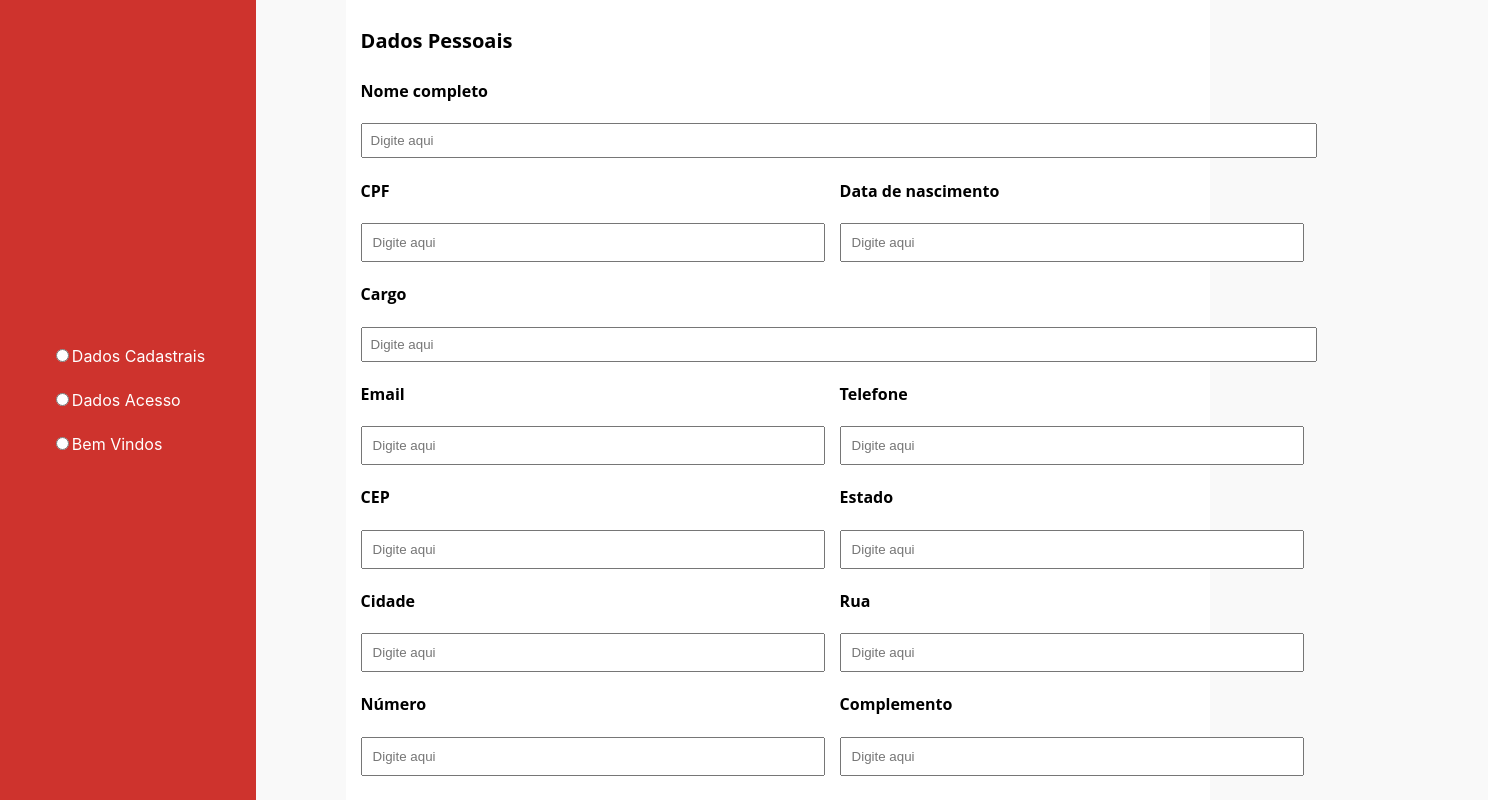
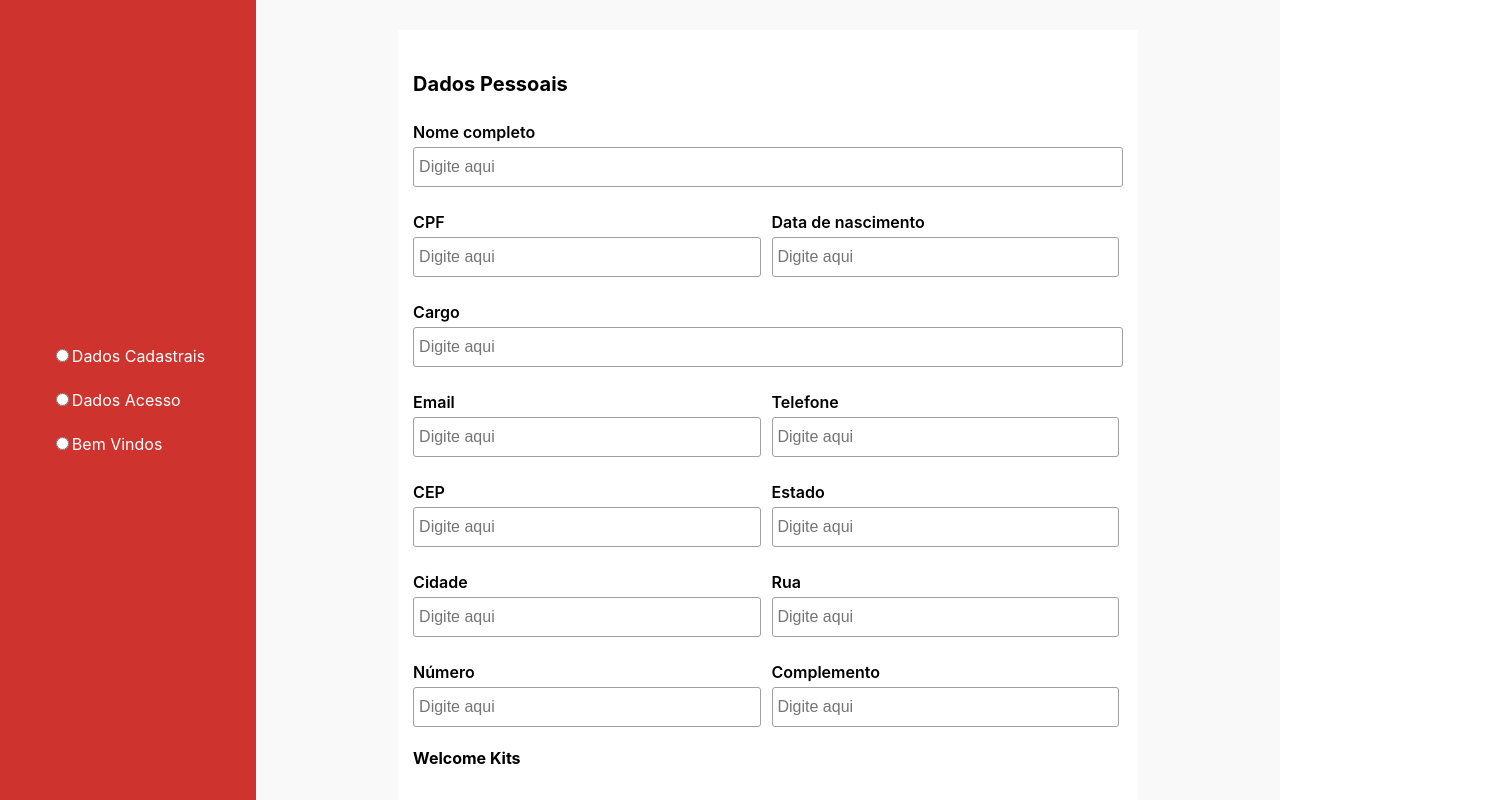
Before and after one commit to StartFuture/onboarding-me-rh-front, a React (Create React App) app: page /forms-cadfuncionario in a window 1280 px wide. Shown: the top 800 px of the page, 1488 px wide, since content can reach past the window. Built offline with nearby package versions, Linux system fonts and the light colour scheme.

Commit message:
update style

```diff
--- a/src/pages/FormCadFunci/assets/css/style.css
+++ b/src/pages/FormCadFunci/assets/css/style.css
@@ -1,14 +1,3 @@
-body {
-  margin: 0;
-  padding: 0;
-  box-sizing: border-box;
-  background: #F9F9F9;
-}
-
-.conteudo {
-  display: flex;
-  flex-direction: row;
-}
 
 .titleCad h4 {
   height: 100%;
@@ -16,132 +5,105 @@ body {
   font-size: 20px;
 }
 
-.cadastroFuncionario {
-  width: 30%;
-  padding-left: 0px;
-  padding-right: 60vh;
-  margin-left: 27%;
-  background: #FFF;
-  font-family: 'Open Sans', sans-serif;
+
+.formcadfuncionario {
+  display: flex;
+  height: 100%;
+  width: 80%;
+  margin-left: 20%;
+  flex-direction: column;
+  align-items: center;
+  background: #f9f9f9;
 }
 
-.cadastroFuncionario h4{
-  margin-left: 15px;
+.formcontent {
+  width: 70%;
+  margin: auto;
+  margin-top: 30px;
+  background: white;
+  padding: 15px;
+  padding-right: 8px ;
 }
 
+
+
 .namecomplete h4 {
-  top: 100px;
+  margin: 25px 0px 5px 0px;
+  font-size: 16px;
+  font-weight: 600;
 }
 
 .namecomplete input {
-  display: flex;
-  width: 117vh;
-  margin-left: 15px;
-  padding: 8px;
+  width: 98%;
+  font-size: 16px;
+  border-radius: 3px;
+  padding: 10px 0px;
+  padding-left: 5px;
+  border-color: #a0a0a0;
+  border-style: solid;
+  border-width: 1px;
 }
 
-.cpfdate {
+.flexinput {
+  width: 100%;
   display: flex;
   justify-content: space-between;
 
 }
 
-.cpfdate input {
-  padding: 10px;
-  margin-left: 15px;
-  width: 55vh;
+.flexinput input {
+  width: 95%;
+  font-size: 16px;
+  border-radius: 3px;
+  padding: 10px 0px;
+  padding-left: 5px;
+  border-color: #a0a0a0;
+  border-style: solid;
+  border-width: 1px;
+}
+
+.flexinput div{
+  width:100%;
+}
+
+.flexinput h4{
+  margin: 25px 0px 5px 0px;
+  font-size: 16px;
+  font-weight: 600;
 }
 
 
 .cargo h4 {
-  top: 100px;
+  margin: 25px 0px 5px 0px;
+  font-size: 16px;
+  font-weight: 600;
 }
 
 .cargo input {
-  display: flex;
-  width: 117vh;
-  margin-left: 15px;
-  padding: 8px;
+  width: 98%;
+  font-size: 16px;
+  border-radius: 3px;
+  padding: 10px 0px;
+  padding-left: 5px;
+  border-color: #a0a0a0;
+  border-style: solid;
+  border-width: 1px;
 }
-
-
-.emailphone {
-  display: flex;
-  justify-content: space-between;
-
-}
-
-.emailphone input {
-  padding: 10px;
-  margin-left: 15px;
-  width: 55vh;
-}
-.codeState {
-  display: flex;
-  justify-content: space-between;
-
-}
-
-.codeState input {
-  padding: 10px;
-  margin-left: 15px;
-  width: 55vh;
-}
-
-
-.citystreet{
-  display: flex;
-  justify-content: space-between;
-}
-
-
-
-
-.citystreet input {
-  padding: 10px;
-  margin-left: 15px;
-  width: 55vh;
-}
-
-.numbercomplement{
-
-  display: flex;
-  justify-content: space-between;
-}
-
-
-.numbercomplement input{
-  padding: 10px;
-  margin-left: 15px;
-  width: 55vh;
-}
-
-.kits{
-  display: flex;
-  justify-content: space-between;
-}
-
-.kits input{
-  margin-top: 2px;
-  padding: 10px;
-  margin-left: 15px;
-  width: 55vh;
-}
-
-
 
 .btn{
   display: flex;
-  justify-content: space-between;
+  width: 100%;
+  justify-content: center;
+  margin-left: 50%;
 }
 
 .btn button{
   margin-top: 30px;
   padding: 8px;
   margin-left: 15px;
-  width: 59vh;
+  width: 30vh;
   cursor: pointer;
-
+  justify-content: center;
 }
 
 
--- a/src/pages/FormCadFunci/index.jsx
+++ b/src/pages/FormCadFunci/index.jsx
@@ -6,12 +6,15 @@ const FormsCadFunci = () => {
   return (
 
     <>
+
       <div className="conteudo">
         <Timeline />
 
 
 
-        <form className="cadastroFuncionario">
+        <div className="formcadfuncionario">
+
+          <form className="formcontent">
 
             <div className="titleCad">
               <h4>
@@ -24,7 +27,7 @@ const FormsCadFunci = () => {
               <input type="text" placeholder="Digite aqui" />
             </div>
 
-          <div className="cpfdate">
+            <div className="flexinput">
               <div>
                 <h4>CPF</h4>
                 <input type="text" placeholder="Digite aqui" />
@@ -40,7 +43,7 @@ const FormsCadFunci = () => {
               <input type="text" placeholder="Digite aqui" />
             </div>
 
-          <div className="emailphone" >
+            <div className="flexinput" >
               <div>
                 <h4>Email</h4>
                 <input type="text" placeholder="Digite aqui" />
@@ -52,7 +55,7 @@ const FormsCadFunci = () => {
               </div>
             </div>
 
-          <div className="codeState">
+            <div className="flexinput">
               <div>
                 <h4>CEP</h4>
                 <input type="text" placeholder="Digite aqui" />
@@ -64,7 +67,7 @@ const FormsCadFunci = () => {
               </div>
             </div>
 
-          <div className="citystreet">
+            <div className="flexinput">
               <div>
                 <h4>Cidade</h4>
                 <input type="text" placeholder="Digite aqui" />
@@ -76,7 +79,7 @@ const FormsCadFunci = () => {
               </div>
             </div>
 
-          <div className="numbercomplement">
+            <div className="flexinput">
               <div>
                 <h4>Número</h4>
                 <input type="text" placeholder="Digite aqui" />
@@ -94,7 +97,7 @@ const FormsCadFunci = () => {
               </h4>
             </div>
 
-          <div className="kits">
+            <div className="flexinput">
               <div>
                 <h4>
                   kits
@@ -120,6 +123,7 @@ const FormsCadFunci = () => {
 
           </form>
         </div>
+      </div>
     </>
   );
 }
```
Lines whose indentation alone changed are shown as unchanged.
